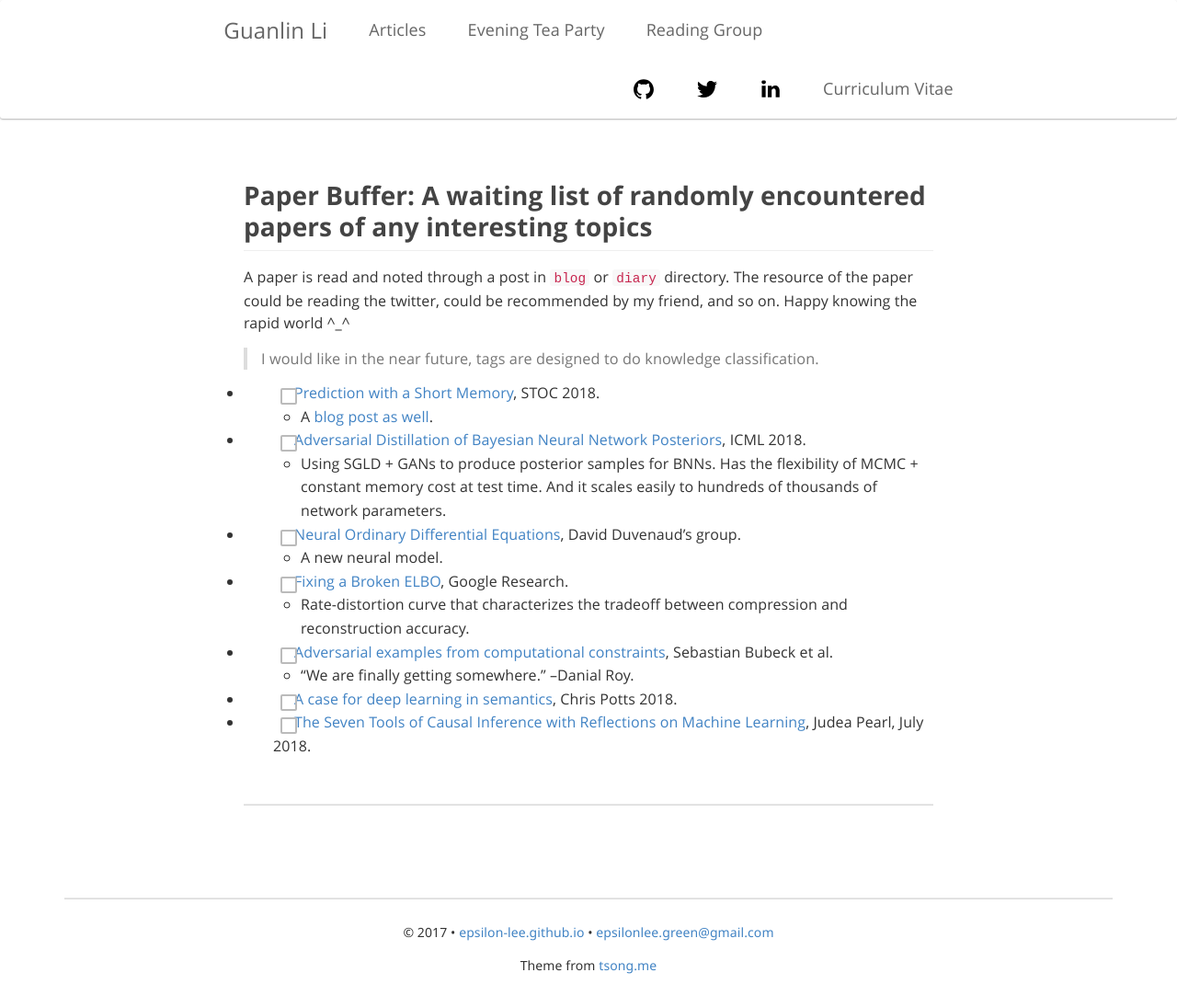
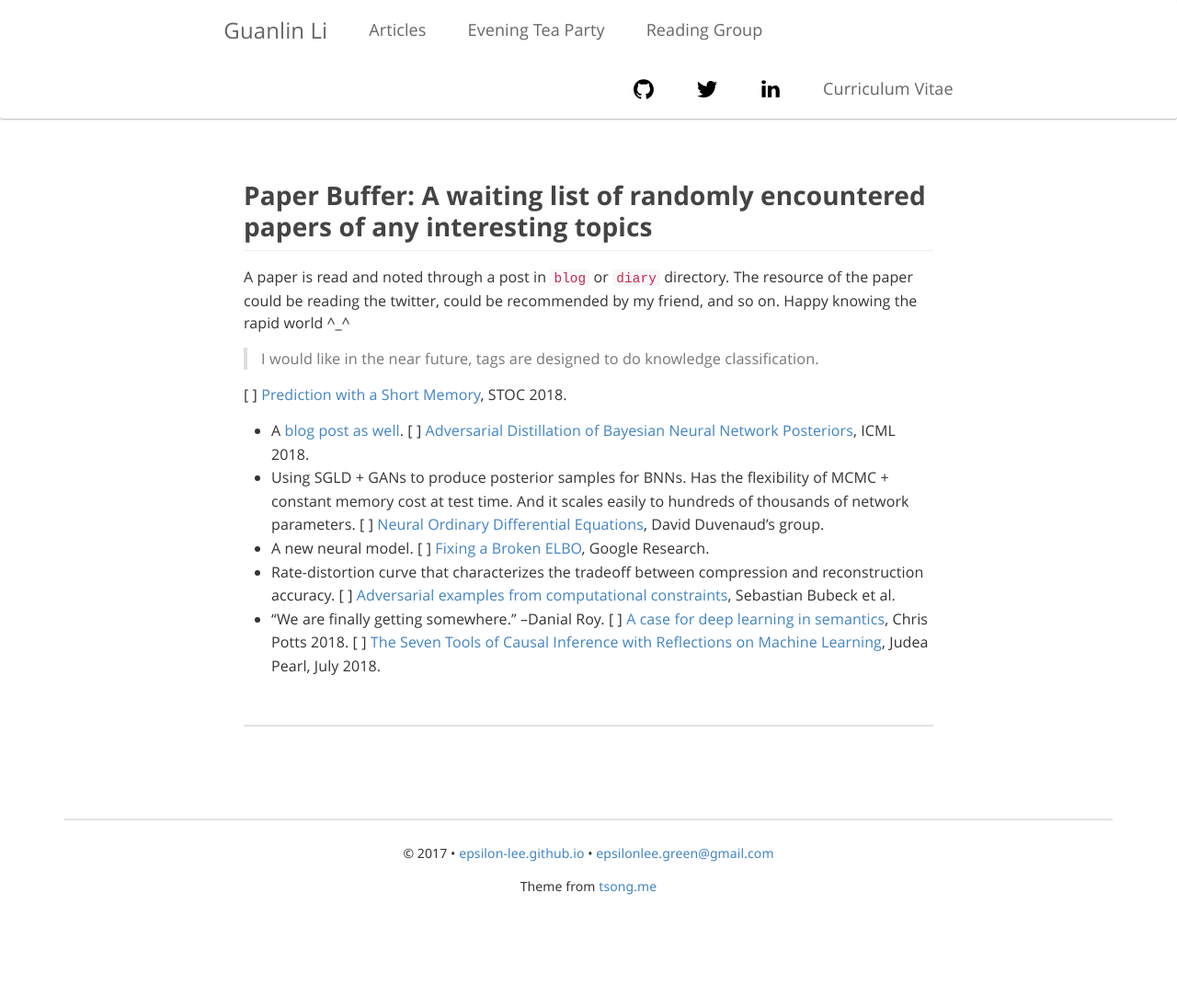
Before and after one commit to Epsilon-Lee/Epsilon-Lee.github.io, a Jekyll site: the page built from _posts/archive/2018-08-31-Paper-Buffer.md, in a window 1280 px wide. Shown: the whole page at 92% size. Built offline with Jekyll 4.4.1, drawn with Linux system fonts in a browser that asks for light colours; nearby versions of some CDN libraries; some web fonts are replaced; comment, search, counter and statistics services are not loaded; after the commit the page ends 1009 px from its top, so only the background shows below that.

Commit message:
Checkbox update

```diff
--- a/_posts/archive/2018-08-31-Paper-Buffer.md
+++ b/_posts/archive/2018-08-31-Paper-Buffer.md
@@ -11,15 +11,15 @@
 
 > I would like in the near future, tags are designed to do knowledge classification.
 
-- [ ] [Prediction with a Short Memory](https://theory.stanford.edu/~valiant/papers/Pred_Mem.pdf), STOC 2018.
+[ ] [Prediction with a Short Memory](https://theory.stanford.edu/~valiant/papers/Pred_Mem.pdf), STOC 2018.
   - A [blog post as well](https://theorydish.blog/2017/11/29/prediction-with-a-short-memory/).
-- [ ] [Adversarial Distillation of Bayesian Neural Network Posteriors](https://arxiv.org/pdf/1806.10317.pdf), ICML 2018.
+[ ] [Adversarial Distillation of Bayesian Neural Network Posteriors](https://arxiv.org/pdf/1806.10317.pdf), ICML 2018.
   - Using SGLD + GANs to produce posterior samples for BNNs. Has the flexibility of MCMC + constant memory cost at test time. And it scales easily to hundreds of thousands of network parameters.
-- [ ] [Neural Ordinary Differential Equations](https://arxiv.org/abs/1806.07366), David Duvenaud's group.
+[ ] [Neural Ordinary Differential Equations](https://arxiv.org/abs/1806.07366), David Duvenaud's group.
   - A new neural model.
-- [ ] [Fixing a Broken ELBO](https://arxiv.org/abs/1711.00464), Google Research.
+[ ] [Fixing a Broken ELBO](https://arxiv.org/abs/1711.00464), Google Research.
   - Rate-distortion curve that characterizes the tradeoff between compression and reconstruction accuracy.
-- [ ] [Adversarial examples from computational constraints](https://arxiv.org/pdf/1805.10204.pdf), Sebastian Bubeck et al.
+[ ] [Adversarial examples from computational constraints](https://arxiv.org/pdf/1805.10204.pdf), Sebastian Bubeck et al.
   - "We are finally getting somewhere." --Danial Roy.
-- [ ] [A case for deep learning in semantics](http://web.stanford.edu/~cgpotts/temp/pater-commentary-by-potts.pdf), Chris Potts 2018.
-- [ ] [The Seven Tools of Causal Inference with Reflections on Machine Learning](http://ftp.cs.ucla.edu/pub/stat_ser/r481.pdf), Judea Pearl, July 2018.
+[ ] [A case for deep learning in semantics](http://web.stanford.edu/~cgpotts/temp/pater-commentary-by-potts.pdf), Chris Potts 2018.
+[ ] [The Seven Tools of Causal Inference with Reflections on Machine Learning](http://ftp.cs.ucla.edu/pub/stat_ser/r481.pdf), Judea Pearl, July 2018.
```
